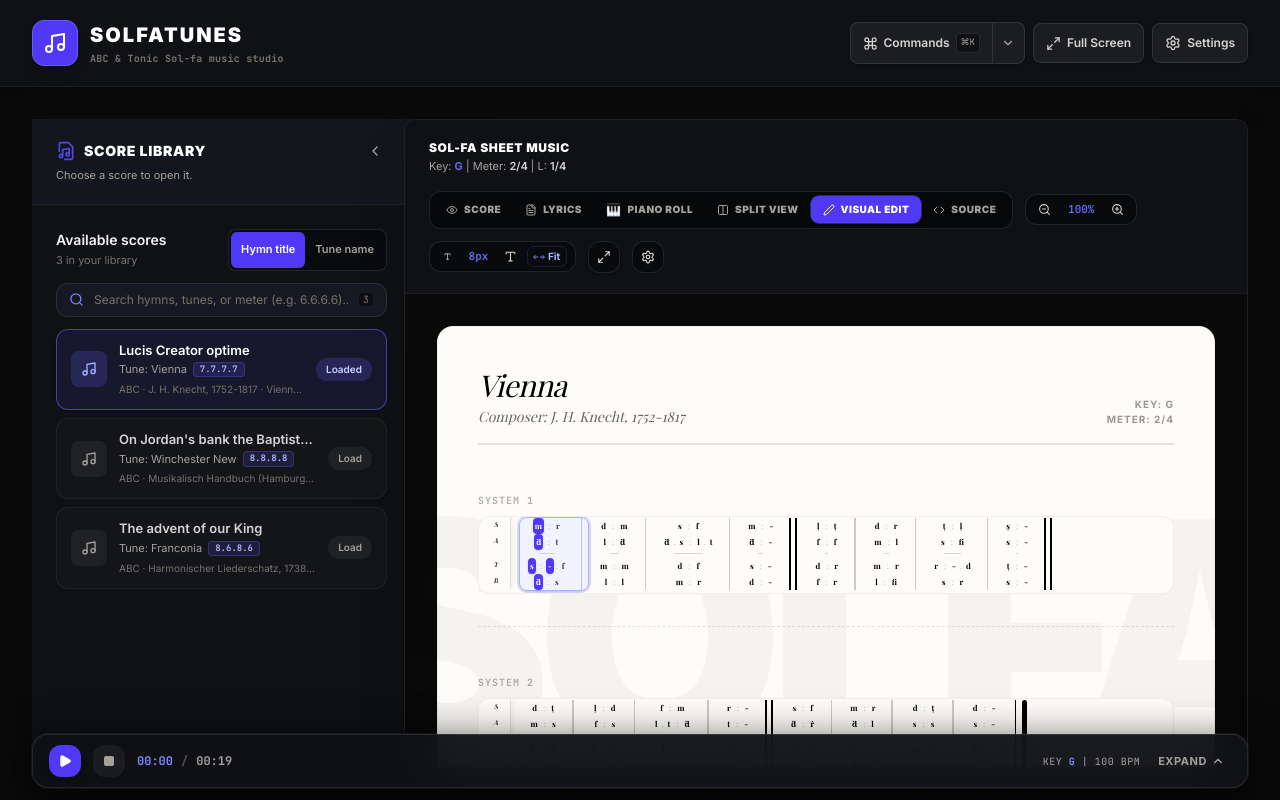
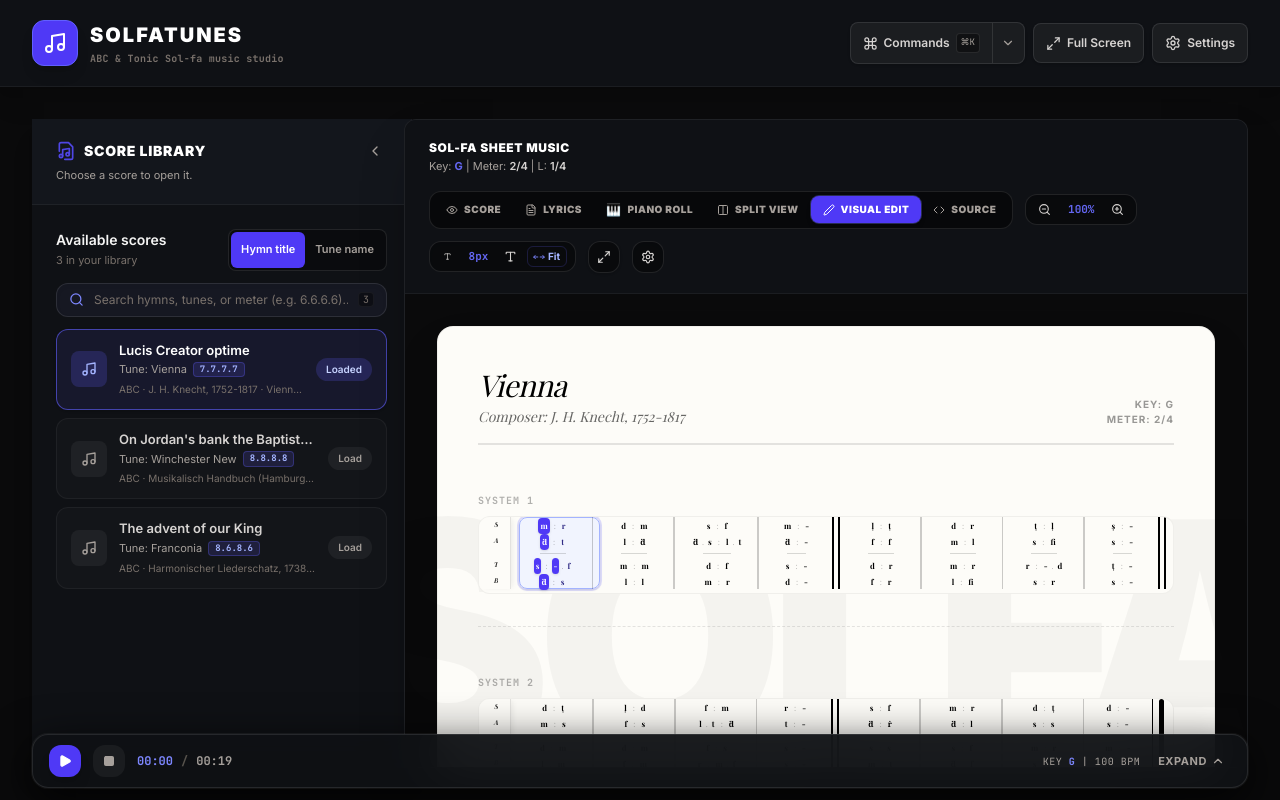
Before and after one commit to LORDTOSIN2/SolfaTunes, a React (Vite) app: page / in a window 1280 px wide. Built offline with nearby package versions, Linux system fonts and the light colour scheme; a web font is replaced by a local one.

Commit message:
fix(ScoreRenderer): prevent bar line components from shrinking
Added `shrink-0` to score boundary components to ensure consistent rendering and prevent layout compression in flex containers.

```diff
--- a/src/components/ScoreRenderer.tsx
+++ b/src/components/ScoreRenderer.tsx
@@ -692,21 +692,21 @@ const BarlineGraphic: React.FC<{ type: string; height: number }> = ({ type, heig
   switch (type) {
     case '||': // Section boundary
       return (
-        <div className="flex items-center justify-center gap-1 px-1.5 h-full">
+        <div className="flex items-center justify-center gap-1 px-1.5 h-full shrink-0">
           <div className="w-[2px] bg-black" style={lineStyle} />
           <div className="w-[2px] bg-black" style={lineStyle} />
         </div>
       );
     case '|]': // Final bar
       return (
-        <div className="flex items-center justify-center gap-1.5 px-2 h-full">
+        <div className="flex items-center justify-center gap-1.5 px-2 h-full shrink-0">
           <div className="w-[1.5px] bg-black" style={lineStyle} />
           <div className="w-[5px] bg-black rounded-sm" style={lineStyle} />
         </div>
       );
     case ':|': // Repeat end
       return (
-        <div className="flex items-center justify-center gap-1 px-1.5 h-full relative">
+        <div className="flex items-center justify-center gap-1 px-1.5 h-full relative shrink-0">
           <div className="flex flex-col gap-1.5 justify-center mr-1">
             <div className="w-1.5 h-1.5 rounded-full bg-black" />
             <div className="w-1.5 h-1.5 rounded-full bg-black" />
@@ -717,7 +717,7 @@ const BarlineGraphic: React.FC<{ type: string; height: number }> = ({ type, heig
       );
     case '|:': // Repeat start
       return (
-        <div className="flex items-center justify-center gap-1 px-1.5 h-full relative">
+        <div className="flex items-center justify-center gap-1 px-1.5 h-full relative shrink-0">
           <div className="w-[4px] bg-black" style={lineStyle} />
           <div className="w-[1.5px] bg-black" style={lineStyle} />
           <div className="flex flex-col gap-1.5 justify-center ml-1">
@@ -728,7 +728,7 @@ const BarlineGraphic: React.FC<{ type: string; height: number }> = ({ type, heig
       );
     case '::': // Dual repeat
       return (
-        <div className="flex items-center justify-center gap-1 px-2 h-full">
+        <div className="flex items-center justify-center gap-1 px-2 h-full shrink-0">
           <div className="flex flex-col gap-1.5 justify-center">
             <div className="w-1.5 h-1.5 rounded-full bg-black" />
             <div className="w-1.5 h-1.5 rounded-full bg-black" />
@@ -744,7 +744,7 @@ const BarlineGraphic: React.FC<{ type: string; height: number }> = ({ type, heig
     case '|': // Standard barline
     default:
       return (
-        <div className="flex items-center justify-center px-1.5 h-full">
+        <div className="flex items-center justify-center px-1.5 h-full shrink-0">
           <div className="w-[1.5px] bg-black/20" style={lineStyle} />
         </div>
       );
@@ -812,7 +812,7 @@ const ScrollableSystemRow: React.FC<ScrollableSystemRowProps> = ({ systemHeight,
         style={{ WebkitOverflowScrolling: 'touch', minHeight: `${systemHeight}px` }}
       >
         <div
-          className="flex flex-row flex-nowrap items-start w-max min-w-full relative"
+          className="flex flex-row flex-nowrap items-stretch w-max min-w-full relative"
           style={{ height: `${systemHeight}px` }}
         >
           {children}
@@ -1118,6 +1118,27 @@ export const ScoreRenderer: React.FC<ScoreRendererProps> = ({
     return rows;
   }, [score]);
 
+  // Precompute the proportional beat weight for every measure across systems
+  // (ensures measures stretch proportionally to their pulse count and fully justify across the system width)
+  const systemMeasuresBeats = useMemo(() => {
+    if (!score) return [];
+    return score.systems.map((system) => {
+      const count = Math.max(
+        0,
+        ...score.voices.map((voice) => system.voices[voice.id]?.measures.length || 0)
+      );
+      return Array.from({ length: count }, (_, mIndex) => {
+        return Math.max(
+          1,
+          ...score.voices.map((voice) => {
+            const m = system.voices[voice.id]?.measures[mIndex];
+            return m ? analyzeMeasureCells(m, score.meter).length : 0;
+          })
+        );
+      });
+    });
+  }, [score]);
+
   // Source Editor Tab: 'solfa' or 'abc'
   const [sourceTab, setSourceTab] = useState<'solfa' | 'abc'>('solfa');
   // Live Preview is OFF by default (as requested) and can be toggled via Settings menu
@@ -1752,7 +1773,8 @@ export const ScoreRenderer: React.FC<ScoreRendererProps> = ({
                         </div>
                       </div>
 
-                      {/* Measures Block */}
+                      {/* Measures Block - Fully justified across system width */}
+                      <div className="flex-1 flex flex-row flex-nowrap items-stretch min-w-max">
                         {Array.from({ length: systemMeasuresCount }).map((_, mIndex) => {
                           const isPlayingThisMeasure =
                             activeMeasure &&
@@ -1760,18 +1782,23 @@ export const ScoreRenderer: React.FC<ScoreRendererProps> = ({
                             activeMeasure.measureIndex === mIndex;
 
                           const barType = system.voices[refVoice]?.barTypes[mIndex] || '|';
+                          const flexWeight = systemMeasuresBeats[system.systemIndex]?.[mIndex] ?? 1;
 
                           return (
                             <div
                               key={`measure-${system.systemIndex}-${mIndex}`}
                               ref={isPlayingThisMeasure ? activeMeasureRef : undefined}
-                            className={`flex items-stretch rounded-lg border transition-colors duration-150 shrink-0 ${
+                              style={{
+                                flex: `${flexWeight} 1 0%`,
+                                minWidth: 'max-content',
+                              }}
+                              className={`flex items-stretch rounded-lg border transition-colors duration-150 ${
                                 isPlayingThisMeasure
                                   ? 'bg-indigo-50/80 border-indigo-300 ring-2 ring-indigo-500/20 shadow-sm'
                                   : 'border-transparent'
                               }`}
                             >
-                            <div className={`flex flex-col justify-start ${measurePaddingCol}`} style={{ height: `${systemHeight}px` }}>
+                              <div className={`flex-1 flex flex-col justify-start w-full ${measurePaddingCol}`} style={{ height: `${systemHeight}px` }}>
                                 {layoutRows.map((row, rIdx) => {
                                   if (row.type === 'divider') {
                                     return (
@@ -1792,7 +1819,7 @@ export const ScoreRenderer: React.FC<ScoreRendererProps> = ({
                                   return (
                                     <div
                                       key={`notes-${system.systemIndex}-${mIndex}-${voice.id}`}
-                                    className={`font-serif font-black text-center whitespace-nowrap ${notesPaddingClass}`}
+                                      className={`font-serif font-black text-center whitespace-nowrap w-full flex items-center justify-center ${notesPaddingClass}`}
                                       style={{
                                         fontSize: `${fontSize}px`,
                                         height: `${rowHeight}px`,
@@ -1828,6 +1855,7 @@ export const ScoreRenderer: React.FC<ScoreRendererProps> = ({
                             </div>
                           );
                         })}
+                      </div>
                     </ScrollableSystemRow>
                   </div>
                 </div>
```
Lines whose indentation alone changed are shown as unchanged.
